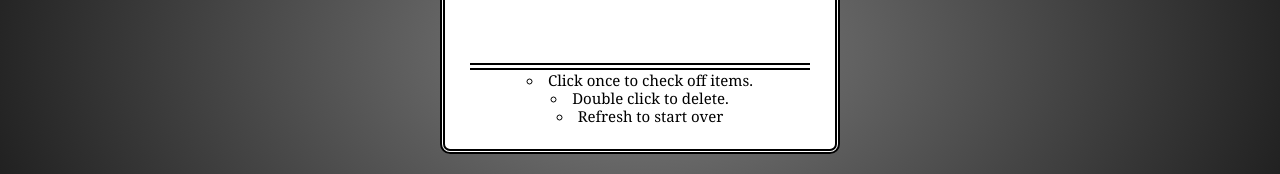
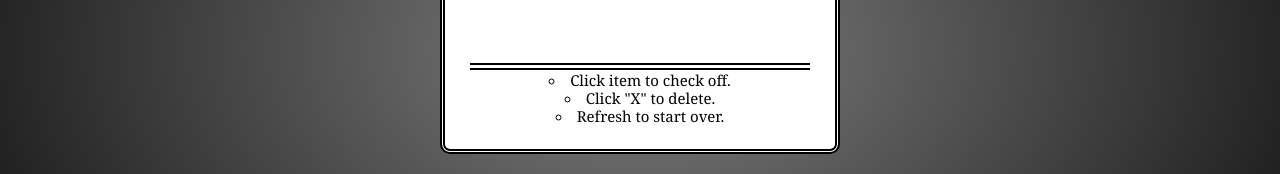
Before and after one commit to toddhollen/shopping, a plain HTML site: page index.html in a window 1280 px wide. Both pictures are taken after typing "Sample" into the empty fields and a click on the button "Add Store Name". Shown: the part 351-525 px from the top of the page. Drawn offline with nearby package versions, Linux system fonts and the light colour scheme.

Commit message:
Fixed Instructions

```diff
--- a/index.html
+++ b/index.html
@@ -46,9 +46,9 @@
 
 <div class= "Instructions">
 
-<li>Click once to check off items.</li>
-<li>Double click to delete.</li>
-<li>Refresh to start over</li>
+<li>Click item to check off.</li>
+<li>Click "X" to delete.</li>
+<li>Refresh to start over.</li>
 
 </div>
 
```
